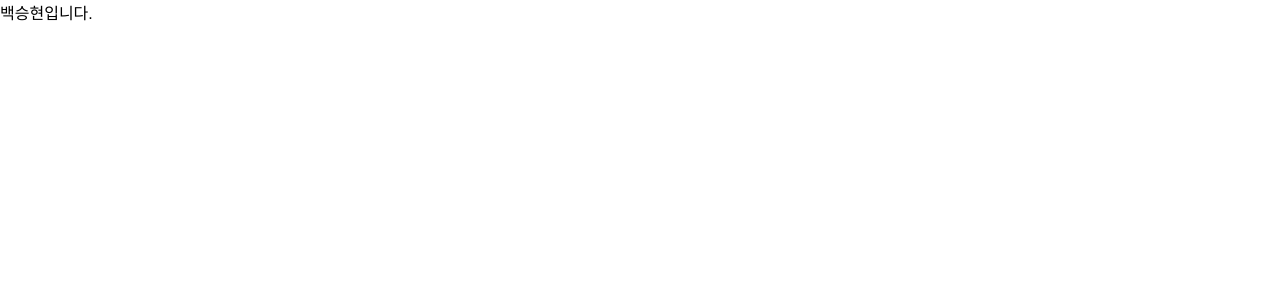
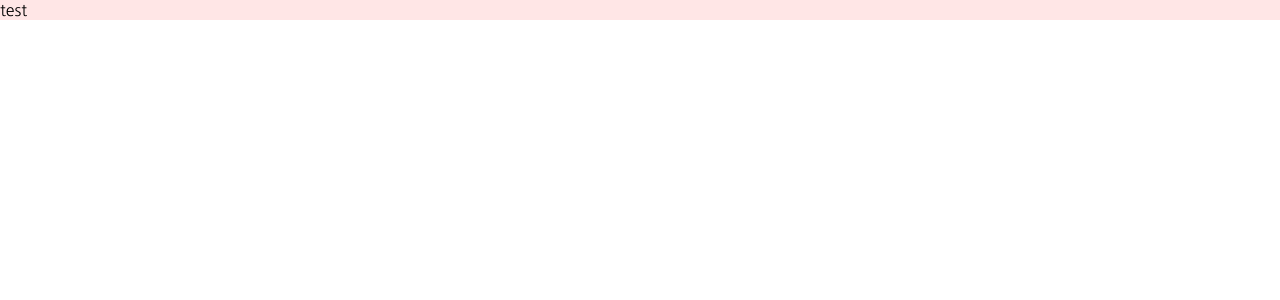
Before and after one commit to seunghyeon-Baek/kakao, a React (Create React App) app: page / in a window 1280 px wide. Shown: the top 300 px of the page. Built offline with nearby package versions, Linux system fonts and the light colour scheme.

Commit message:
maintop생성

```diff
--- a/src/App.js
+++ b/src/App.js
@@ -1,13 +1,16 @@
 import logo from './logo.svg';
 import './assets/css/common.scss'
 import './App.css';
+import MainTop from './Components/Main/MainTop';
 
 
 function App() {
   return (
-      <div className=''>
-        백승현입니다.
-      </div>
+      // <div className=''>
+        // 백승현입니다.
+        <MainTop />
+      // </div>
+
   );
 }
 
--- /dev/null
+++ b/src/Components/Main/MainTop.jsx
@@ -0,0 +1,17 @@
+import React from 'react';
+import '../../assets/css/_mainTop.scss'
+import '../../assets/css/common.scss';
+
+function MainTop() {
+  return (
+    <div className="main">
+      <div className='cotent' >
+       <div className='title_date'>
+            test
+       </div>
+      </div>
+    </div>
+  );
+}
+
+export default MainTop;
--- /dev/null
+++ b/src/assets/css/_mainTop.scss
@@ -0,0 +1,8 @@
+// 승효
+@import './common.scss';
+
+.cotent{
+    background: red;
+    width: $w100;
+    margin: 0 auto;
+}
```
Also changed, not shown: public/img/ico_date30.gif (added).
